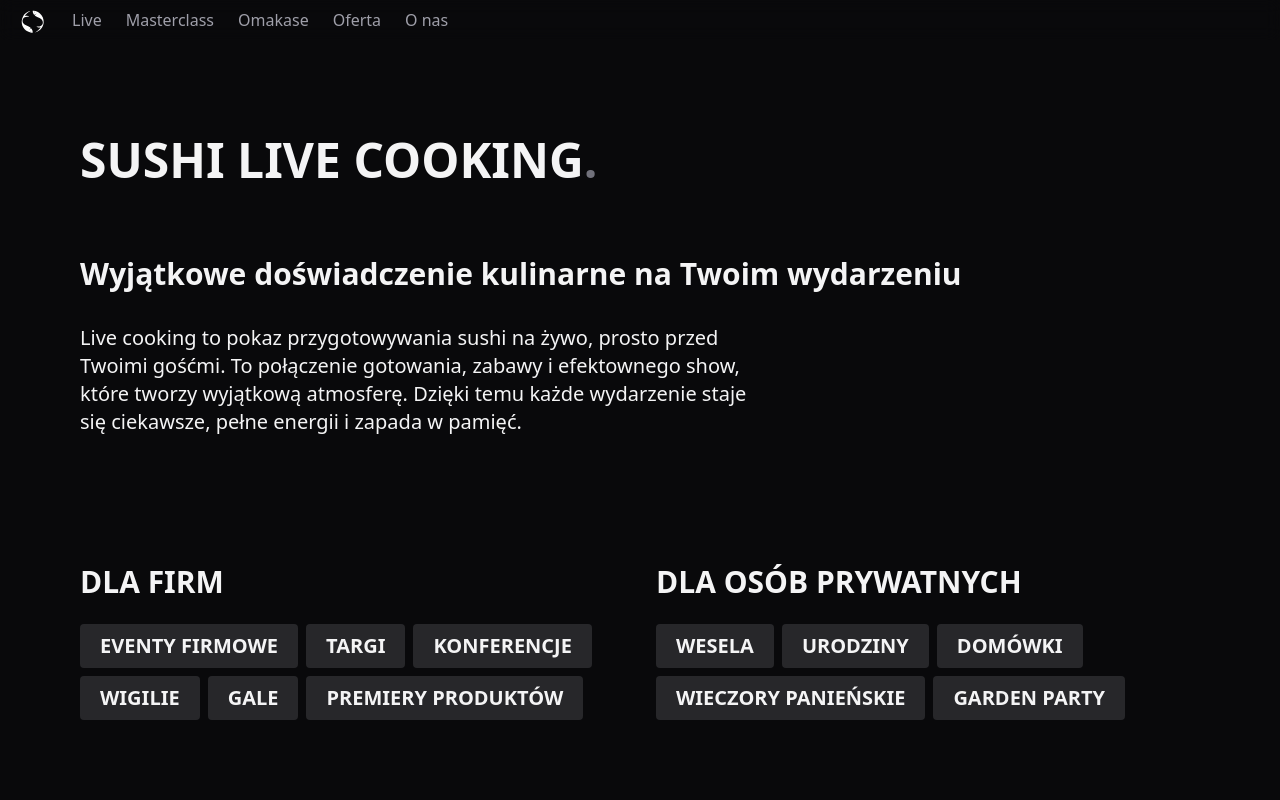
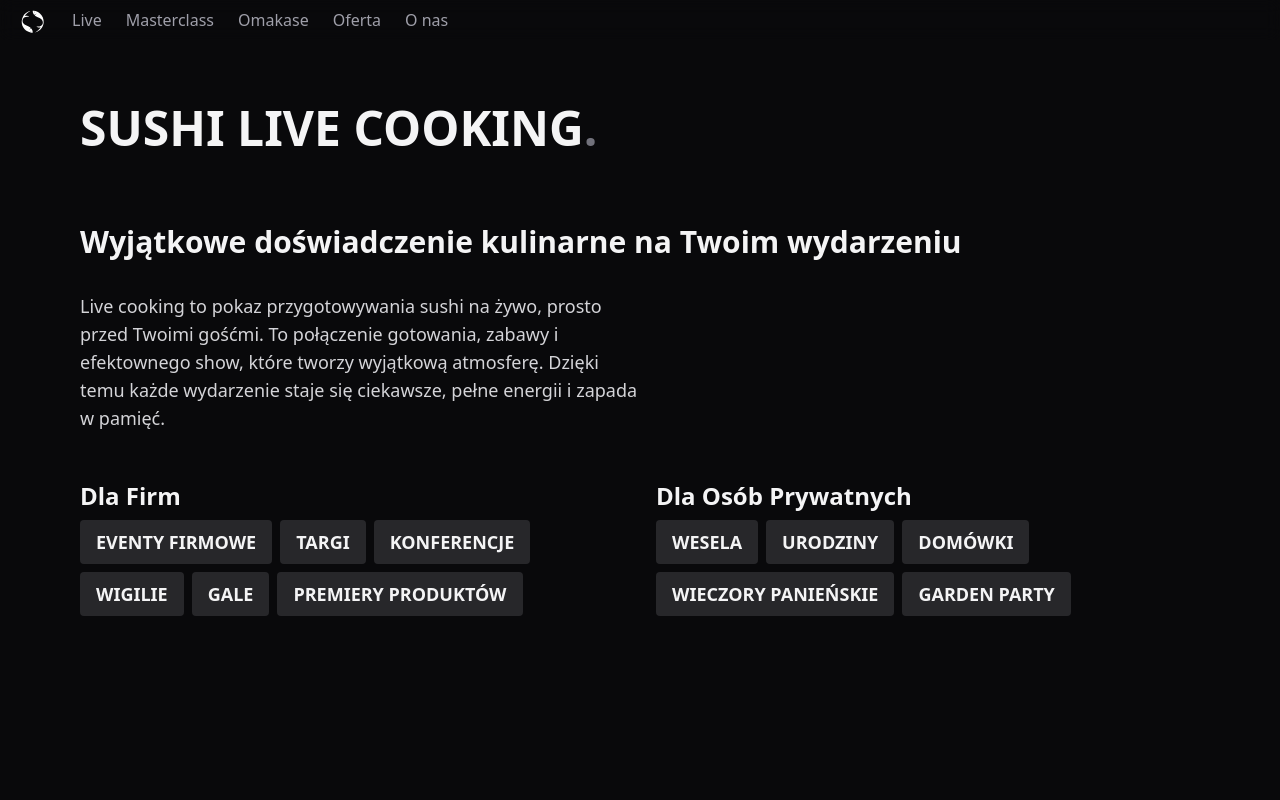
Before and after one commit to AleksanderPaluch/eventWeb-, a React (Vite) app: page / in a window 1280 px wide. Shown: the top 800 px of the page. Built offline with nearby package versions, Linux system fonts and the light colour scheme.

Commit message:
text edit

```diff
--- a/src/App.tsx
+++ b/src/App.tsx
@@ -14,7 +14,7 @@ function App() {
         <Live />
         <Masterclass />
         <Omakase />
-        {/* <Offer /> */}
+        <Offer />
       </div>
     </>
   );
--- a/src/components/Live/Live.tsx
+++ b/src/components/Live/Live.tsx
@@ -6,7 +6,7 @@ const data = {
   title: "Wyjątkowe doświadczenie kulinarne na Twoim wydarzeniu",
   header: "Sushi Live Cooking",
   text: "Live cooking to pokaz przygotowywania sushi na żywo, prosto przed Twoimi gośćmi. To połączenie gotowania, zabawy i efektownego show, które tworzy wyjątkową atmosferę. Dzięki temu każde wydarzenie staje się ciekawsze, pełne energii i zapada w pamięć.",
-  chipsTitle: "DLA FIRM",
+  chipsTitle: "Dla Firm",
   chips: [
     "Eventy firmowe",
     "Targi",
@@ -15,7 +15,7 @@ const data = {
     "Gale",
     "Premiery produktów",
   ],
-  secondaryChipsTitle: "DLA OSÓB PRYWATNYCH",
+  secondaryChipsTitle: "Dla Osób Prywatnych",
   secondaryChips: [
     "Wesela",
     "Urodziny",
--- a/src/components/Offer/Offer.tsx
+++ b/src/components/Offer/Offer.tsx
@@ -2,7 +2,7 @@ import { Section } from "../Section/Section";
 import { PricingTable } from "./Table";
 
 const data = {
-  id: "Oferta",
+   id: "Oferta",
   side: "left" as const,
   header: "Oferta",
    title: "Sushi Live Cooking & Masterclass",
--- a/src/components/Offer/Table.tsx
+++ b/src/components/Offer/Table.tsx
@@ -3,6 +3,7 @@ import { Motion } from "../Motion/Motion";
 export const PricingTable = () => {
   return (
     <>
+      <Motion>
         <table className="w-full mx-auto border border-zinc-800 text-left text-zinc-100">
           <thead className="bg-zinc-900 text-sm uppercase tracking-wide text-zinc-300">
             <tr className="text-lg font-semibold">
@@ -42,6 +43,8 @@ export const PricingTable = () => {
             </tr>
           </tbody>
         </table>
+      </Motion>
+
       <Motion>
         {" "}
         <p className=" text-md my-2  text-zinc-300">
--- a/src/components/Omakase/Omakase.tsx
+++ b/src/components/Omakase/Omakase.tsx
@@ -6,7 +6,7 @@ const data = {
   title: "Omakase",
   header: "sushi OMAKASE",
   text: "Omakase to wyjątkowe doświadczenie kulinarne, które pozwala Ci zaufać szefowi kuchni i cieszyć się starannie dobranym menu. W dosłownym tłumaczeniu z japońskiego oznacza 'powierzyć się' lub 'zostawić w rękach szefa kuchni'. To filozofia jedzenia, która podkreśla kreatywność, sezonowość i najwyższą jakość składników. Wybierając Omakase, pozwalasz szefowi kuchni stworzyć dla Ciebie niezapomnianą podróż smaków, dostosowaną do Twoich preferencji i aktualnych trendów kulinarnych.",
-  chipsTitle: "DLACZEGO OMAKASE?",
+  chipsTitle: "Dlaczego Omakase?",
   chips: ["Unikalne doświadczenie kulinarne", "Sezonowe i świeże składniki"],
 };
 
--- a/src/components/Section/Chip.tsx
+++ b/src/components/Section/Chip.tsx
@@ -6,7 +6,7 @@ interface ChipProps {
 
 export const Chip: React.FC<ChipProps> = ({ children }) => {
   return (
-    <span className="rounded bg-zinc-800 text-sm px-2 py-1  md:px-5 md:py-2  md:text-xl font-semibold uppercase ">
+    <span className="rounded bg-zinc-800 text-sm px-2 py-1  md:px-4 md:py-2  md:text-lg font-semibold uppercase ">
       {children}
     </span>
   );
--- a/src/components/Section/Section.tsx
+++ b/src/components/Section/Section.tsx
@@ -30,7 +30,7 @@ export const Section: React.FC<SectionProps> = ({
   return (
     <section
       id={id}
-      className="py-12 md:py-32 mx-auto max-w-6xl px-4 text-zinc-100 "
+      className="py-12 md:pb-32 md:pt-24 mx-auto max-w-6xl px-4 text-zinc-100 "
     >
       <SectionHeader title={header} side={side} />
       <SectionText title={title} text={text} />
--- a/src/components/Section/SectionChips.tsx
+++ b/src/components/Section/SectionChips.tsx
@@ -1,22 +1,33 @@
-import { Motion } from "../Motion/Motion"
-import { Chip } from "./Chip"
+import { Motion } from "../Motion/Motion";
+import { Chip } from "./Chip";
 
+interface SectionChipsProps {
+  chipsTitle?: string;
+  chips?: string[];
+  secondaryChipsTitle?: string;
+  secondaryChips?: string[];
+}
 
-export const SectionChips = ({ chipsTitle, chips, secondaryChipsTitle, secondaryChips }) => {
+export const SectionChips: React.FC<SectionChipsProps> = ({
+  chipsTitle,
+  chips,
+  secondaryChipsTitle,
+  secondaryChips,
+}) => {
   return (
     <div
       className={
-          secondaryChipsTitle ? " my-32 grid md:grid-cols-2 gap-8" : "my-32"
+        secondaryChipsTitle ? "my-12  grid md:grid-cols-2 gap-8" : "my-12"
       }
     >
       {chipsTitle && chips && (
         <div className="">
           <Motion>
-              <p className="text-3xl mb-6 font-bold uppercase">{chipsTitle}</p>
+            <p className="text-2xl font-semibold mb-2">{chipsTitle}</p>
           </Motion>
 
           <Motion>
-              <div className="mt-4 flex flex-wrap gap-2 ">
+            <div className=" flex flex-wrap gap-2 w-5/6">
               {chips.map((chip, index) => (
                 <Chip key={index}>{chip}</Chip>
               ))}
@@ -29,10 +40,10 @@ export const SectionChips = ({ chipsTitle, chips, secondaryChipsTitle, secondary
       {secondaryChipsTitle && secondaryChips && (
         <div className="">
           <Motion>
-              <p className="text-3xl mb-6 font-bold">{secondaryChipsTitle}</p>
+            <p className="text-2xl font-semibold mb-2">{secondaryChipsTitle}</p>
           </Motion>
           <Motion>
-              <div className="mt-4 flex flex-wrap gap-2">
+            <div className="flex flex-wrap gap-2 ">
               {secondaryChips.map((chip, index) => (
                 <Chip key={index}>{chip}</Chip>
               ))}
@@ -41,5 +52,5 @@ export const SectionChips = ({ chipsTitle, chips, secondaryChipsTitle, secondary
         </div>
       )}
     </div>
-  )
-}
+  );
+};
--- a/src/components/Section/SectionText.tsx
+++ b/src/components/Section/SectionText.tsx
@@ -7,7 +7,7 @@ export const SectionText = ({ title, text }) => {
           <p className="text-3xl font-semibold">{title}</p>
         </Motion>
         <Motion>
-          <p className="text-xl  lg:w-3/5">{text}</p>
+          <p className="text-lg lg:w-1/2 text-zinc-300">{text}</p>
         </Motion>
       </div>
   )
```
Lines whose indentation alone changed are shown as unchanged.
